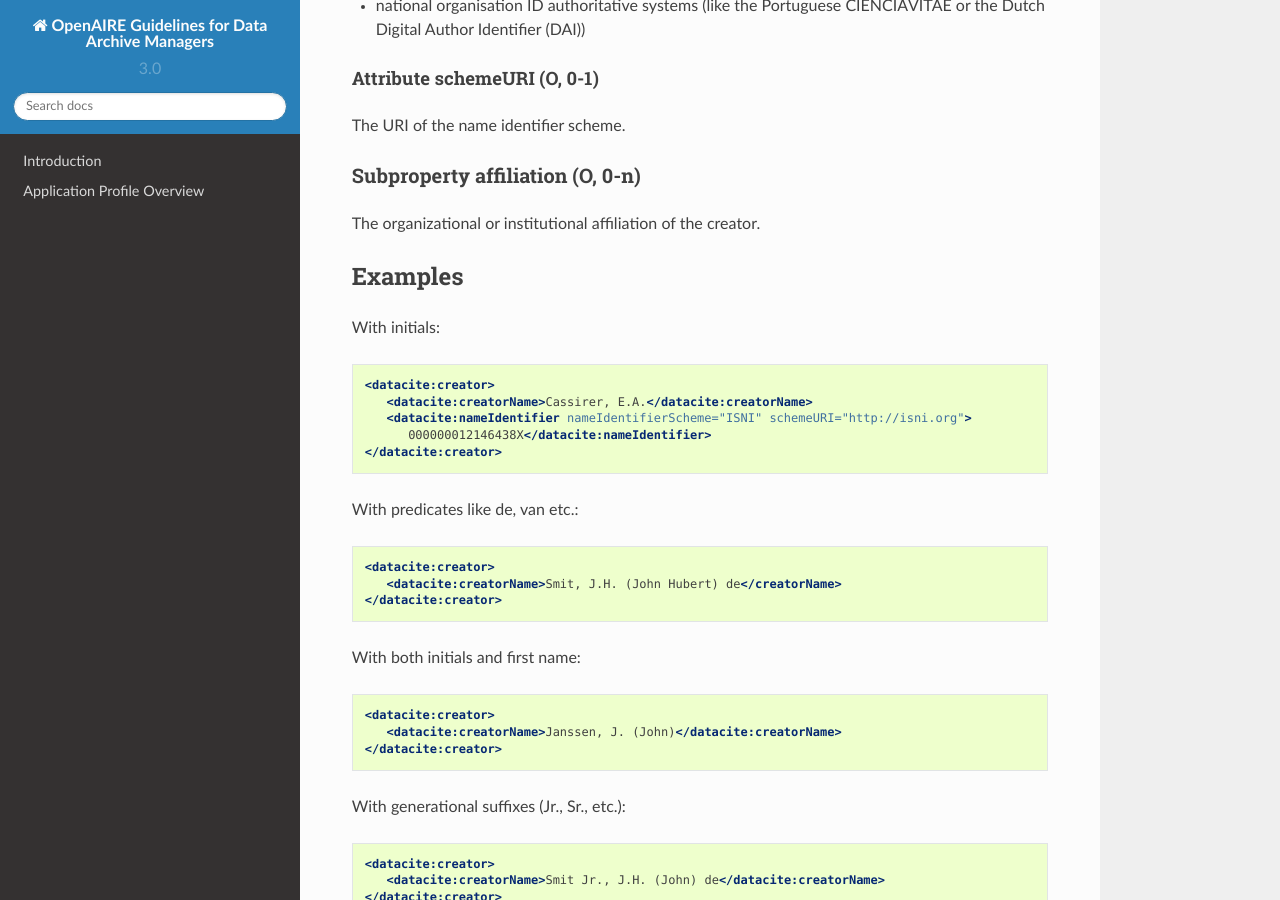
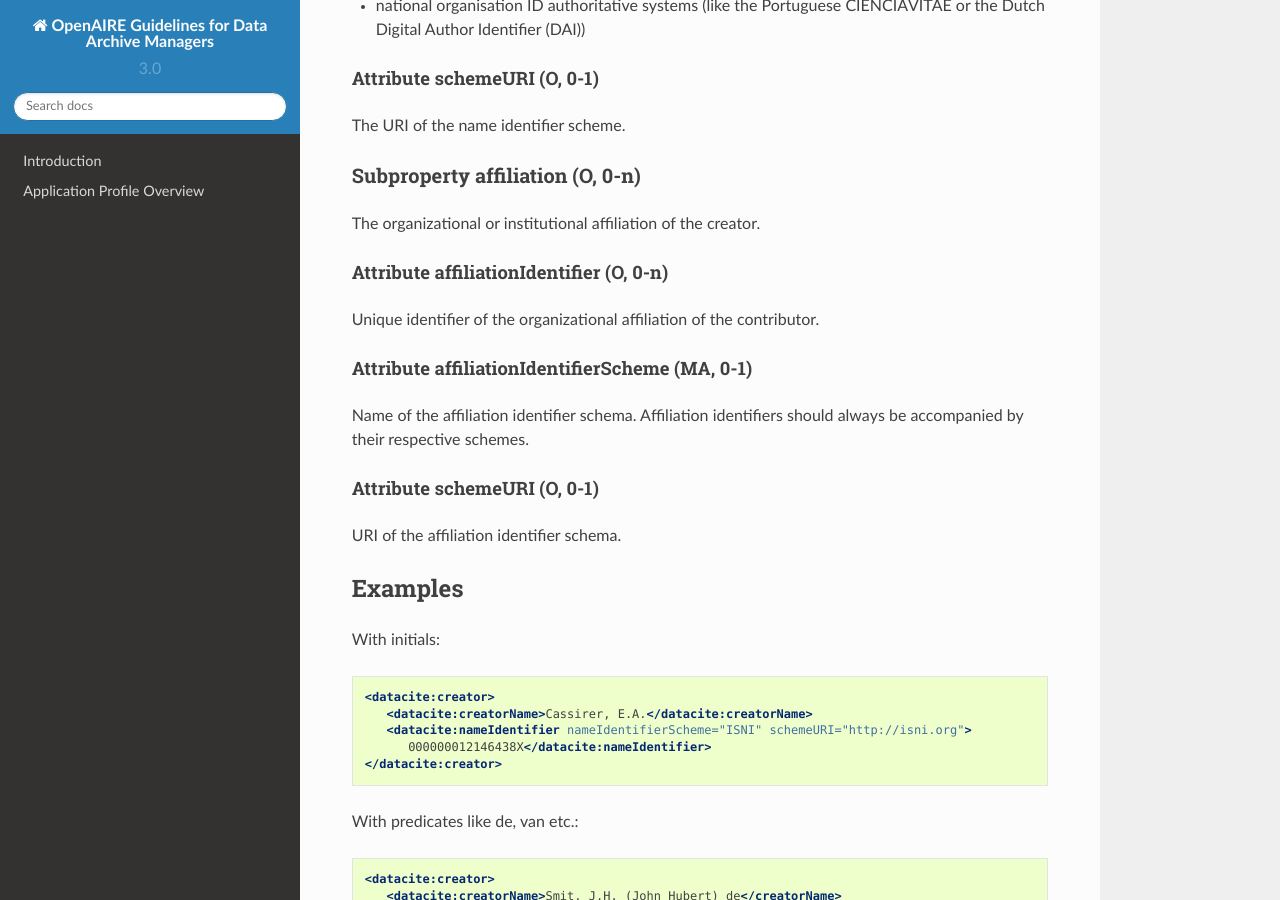
Before and after one commit to openaire/guidelines-data-archives, a Sphinx documentation site: the page built from docs/field_creator.rst, in a window 1280 px wide and 900 px high, scrolled down 1749 px. Built offline with Sphinx 7.4.7 and the Read the Docs theme 2.0.0, drawn with Linux system fonts in a browser that asks for light colours; a script that is not in the unit is left out; some of the changed text lies outside the part shown.

Commit message:
Update field_creator.rst

```diff
--- a/docs/field_creator.rst
+++ b/docs/field_creator.rst
@@ -102,6 +102,21 @@ Subproperty affiliation (O, 0-n)
 
 The organizational or institutional affiliation of the creator.
 
+Attribute affiliationIdentifier (O, 0-n)
+^^^^^^^^^^^^^^^^^^^
+
+Unique identifier of the organizational affiliation of the contributor.
+
+Attribute affiliationIdentifierScheme (MA, 0-1)
+^^^^^^^^^^^^^^^^^^^
+
+Name of the affiliation identifier schema. Affiliation identifiers should always be accompanied by their respective schemes.
+
+Attribute schemeURI (O, 0-1)
+^^^^^^^^^^^^^^^^^^^
+
+URI of the affiliation identifier schema.
+
 Examples
 -------
 
```
Also changed, not shown: other parts of docs/field_creator.rst (+1 -0 lines).
